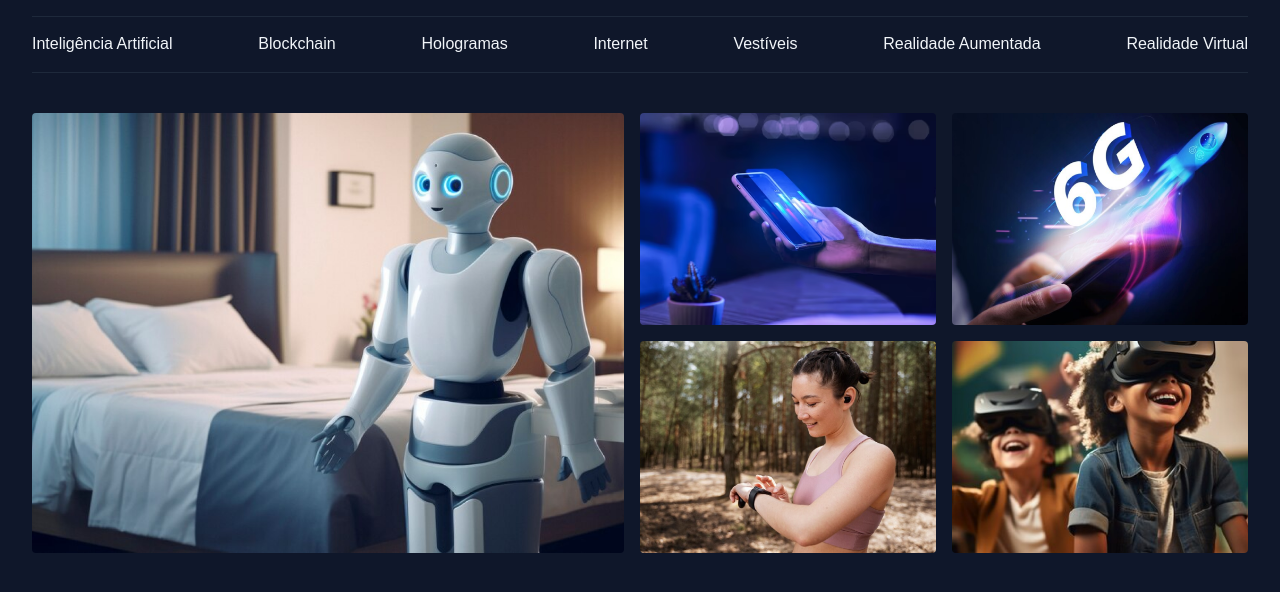
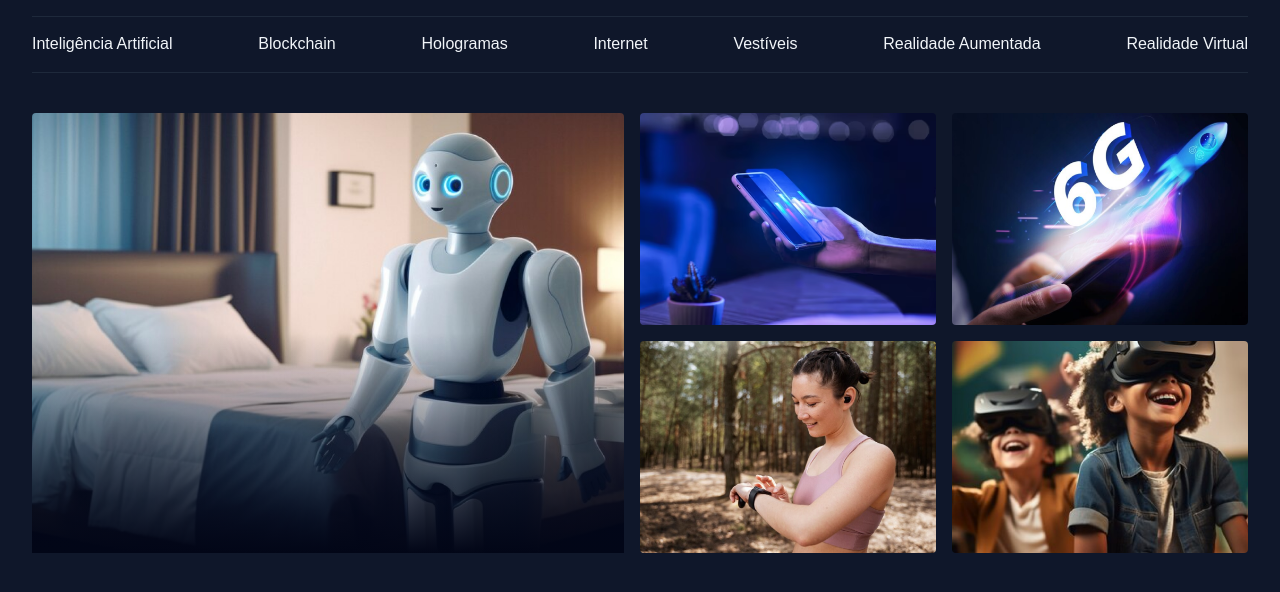
Before and after one commit to ArtuurDev/portal-de-noticias, a plain HTML site: page index.html in a window 1280 px wide. Shown: the part 54-646 px from the top of the page. Drawn offline with Linux system fonts and the light colour scheme.

Commit message:
adicionando gradient

```diff
--- a/index.html
+++ b/index.html
@@ -35,7 +35,7 @@
 
   <main class="container">
     <section id="featured" class="grid grid-flow-col gap-16">
-      <div>
+      <div class="card">
         <img src="assets/images/Image 01.png" alt="">
       </div>
 
--- a/styles/sections.css
+++ b/styles/sections.css
@@ -4,4 +4,20 @@
     border-radius: 4px;
     object-fit: cover;
   }
+
+  .card {
+    position: relative;
+  }
 }
+
+#featured .card::before {
+  content: "";
+  position: absolute;
+  inset: 0;
+  top: 50%;
+  background: linear-gradient(
+    180deg,
+    transparent 0%,
+    #020617 100%
+  );
+}
```
Also changed, not shown: styles/utility.css (line endings or trailing spaces).
